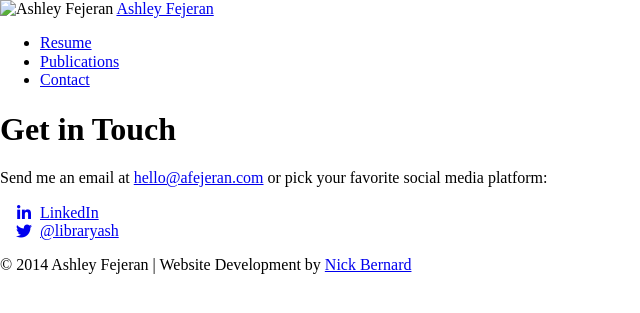
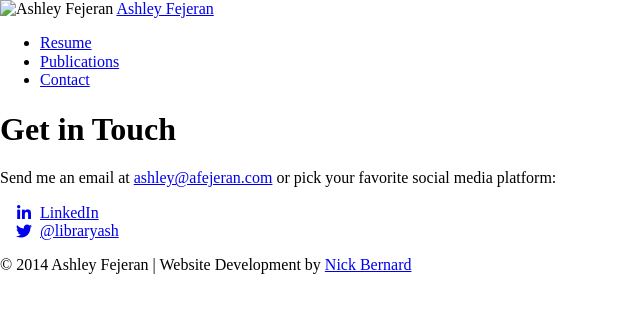
Before and after one commit to nrbernard/ashley-portfolio, a Jekyll site: the page built from contact/index.html, in a window 1280 px wide. Shown: the top 313 px of the page, without its empty margins (0-640 px from the left). Built offline with Jekyll 4.4.1, drawn with Linux system fonts in a browser that asks for light colours; nearby versions of some CDN libraries; library files that are not in the unit come from our copies; Markdown is read by kramdown in place of the engine named in the settings.

Commit message:
Fix email path

```diff
--- a/contact/index.html
+++ b/contact/index.html
@@ -6,7 +6,7 @@
 <article>
   <h1>Get in Touch</h1>
 
-  <p>Send me an email at <a href="hello@afejeran.com">hello@afejeran.com</a> or pick your favorite social media platform:</p>
+  <p>Send me an email at <a href="mailto:ashley@afejeran.com">ashley@afejeran.com</a> or pick your favorite social media platform:</p>
 
   <ul class="fa-ul social">
   	<li><a href="https://www.linkedin.com/in/afejeran"><i class="fa-li fa fa-linkedin"></i>LinkedIn</a></li>
```
